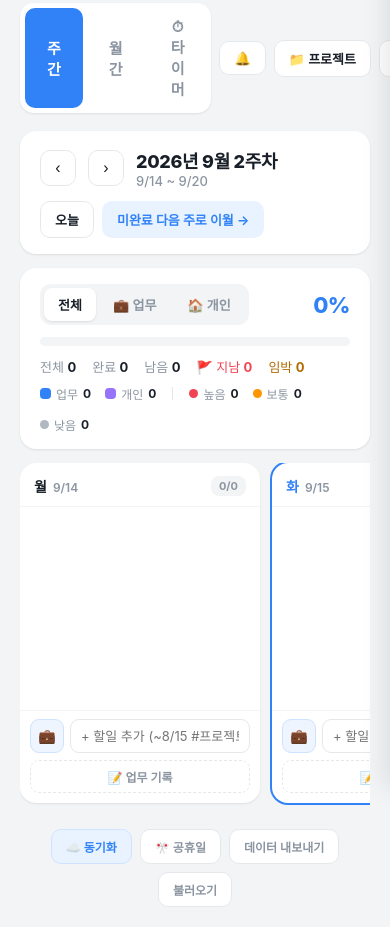
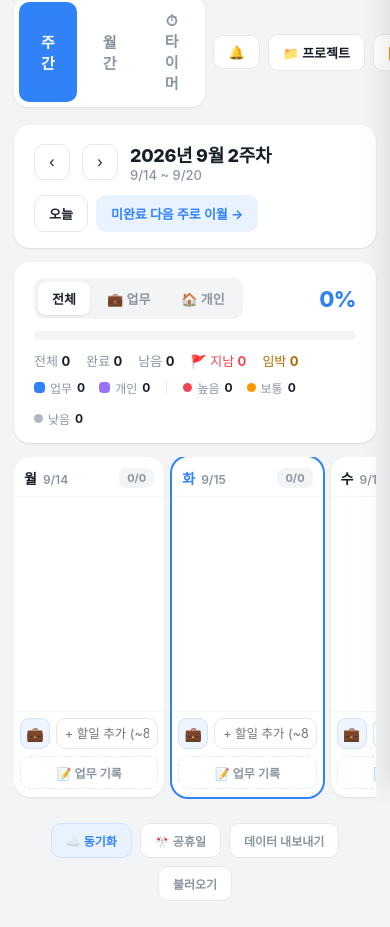
Before and after one commit to gangster270/focus-timer, a plain HTML site: page index.html in a window 390 px wide. Shown: the part 56-983 px from the top of the page. Drawn offline with Linux system fonts and the light colour scheme; a web font is replaced by a local one.

Commit message:
노트북 화면에서도 7일이 한 화면에 보이도록 주간 보드 반응형 개선 (#2)
- 요일 컬럼을 고정 최소폭 대신 화면 폭에 맞춰 균등 분할(minmax(0,1fr))
- 그리드 최소폭을 1752px → 1100px로 낮춰 맥북(1280~1440px)에서도
  가로 스크롤 없이 월~일 전체 표시
- 1600px 이하 화면에서는 간격·여백·글자를 소폭 줄이는 컴팩트 모드 적용


Claude-Session: https://claude.ai/code/session_01PkBRbG3LEpJ3Mw6VDPfrtG

Co-authored-by: Claude <noreply@anthropic.com>

```diff
--- a/index.html
+++ b/index.html
@@ -69,7 +69,7 @@
   .sep{width:1px; height:13px; background:var(--border); margin:0 2px;}
 
   .week-scroll{overflow-x:auto; padding-bottom:6px;}
-  .week-grid{display:grid; grid-template-columns:repeat(7,minmax(240px,1fr)); gap:12px; min-width:1752px;}
+  .week-grid{display:grid; grid-template-columns:repeat(7,minmax(0,1fr)); gap:12px; min-width:1100px;}
   .day-col{background:var(--card); border-radius:16px; box-shadow:var(--shadow); display:flex; flex-direction:column; min-height:340px; overflow:hidden;}
   .day-col.today{box-shadow:0 0 0 2px var(--primary), var(--shadow);}
   .day-head{padding:13px 14px 10px; border-bottom:1px solid var(--border2); display:flex; align-items:center; justify-content:space-between;}
@@ -170,7 +170,20 @@
   .mbar-space{flex-shrink:0;}
 
   /* 기간 막대 (주간) */
-  .period-strip{display:grid; grid-template-columns:repeat(7,minmax(240px,1fr)); gap:6px 12px; min-width:1752px; margin-bottom:10px;}
+  .period-strip{display:grid; grid-template-columns:repeat(7,minmax(0,1fr)); gap:6px 12px; min-width:1100px; margin-bottom:10px;}
+  /* 노트북(맥북 등) 화면: 간격·여백을 줄여 7일이 한 화면에 들어가게 */
+  @media (max-width:1600px){
+    body{padding:14px;}
+    .week-grid{gap:8px;}
+    .period-strip{gap:5px 8px;}
+    .day-head{padding:11px 10px 8px;}
+    .task-list{padding:6px 6px;}
+    .task{padding:6px 5px 6px 6px; gap:5px;}
+    .task .txt{font-size:12.5px;}
+    .add-row{padding:6px 6px 8px;}
+    .add-input{padding:7px 8px; font-size:12.5px;}
+    .cat-sw{width:30px;}
+  }
   .pbar{height:30px; border-radius:9px; color:#fff; font-size:12px; font-weight:700; display:flex; align-items:center; gap:6px;
     padding:0 10px; cursor:pointer; overflow:hidden; white-space:nowrap; box-shadow:var(--shadow); transition:.12s;}
   .pbar:hover{filter:brightness(1.07);}
```
